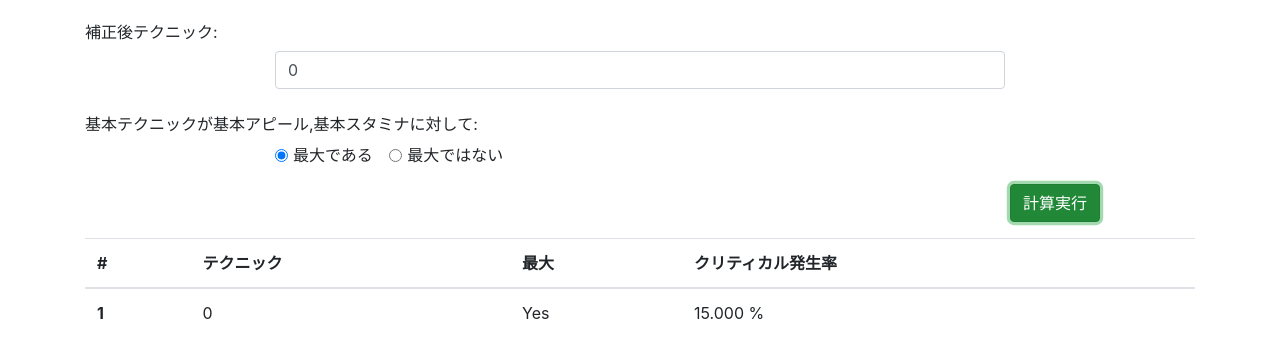
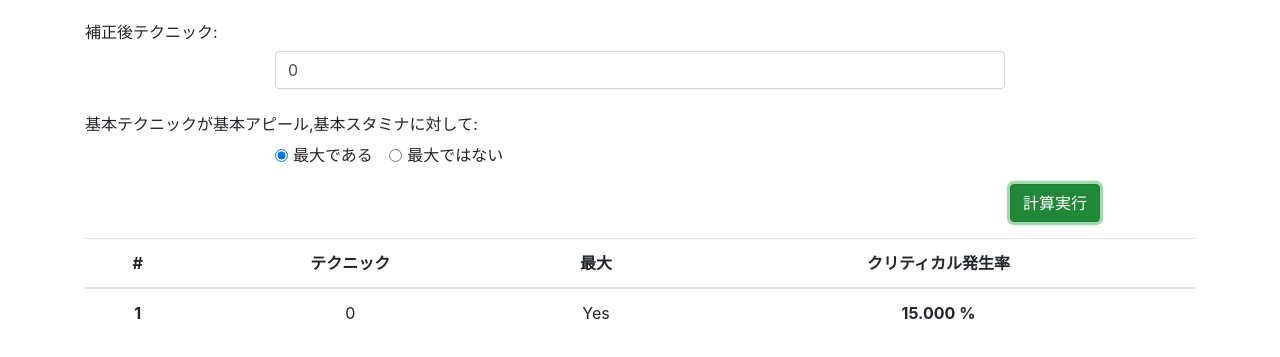
Before and after one commit to rain714/sif-as-calc, a plain HTML site: page index.html in a window 1280 px wide. Both pictures are taken after a click on the button "計算実行". Shown: the part 97-454 px from the top of the page. Drawn offline with nearby package versions, Linux system fonts and the light colour scheme.

Commit message:
表示を変更

```diff
--- a/index.html
+++ b/index.html
@@ -70,7 +70,7 @@
         </div>
         <div class="row">
           <div class="col-12">
-            <table class="table">
+            <table class="table text-center">
                 <thead>
                   <tr>
                     <th scope="col">#</th>
@@ -156,7 +156,7 @@
                 '   <th scope="row">' + (next_index) + '</th>' +
                 '   <td>' + technique + '</td>' +
                 '   <td>' + (technique_is_max ? 'Yes' : 'Nos') + '</td>' +
-                '   <td>' + critical.toFixed(3) + ' %</td>' +
+                '   <td class="font-weight-bold">' + critical.toFixed(3) + ' %</td>' +
                 '</tr>'
             );
             table_elem.prepend(dom);
```
